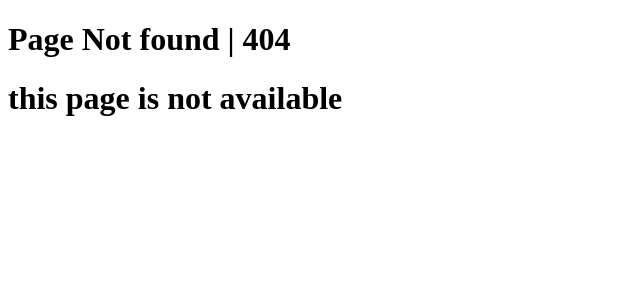
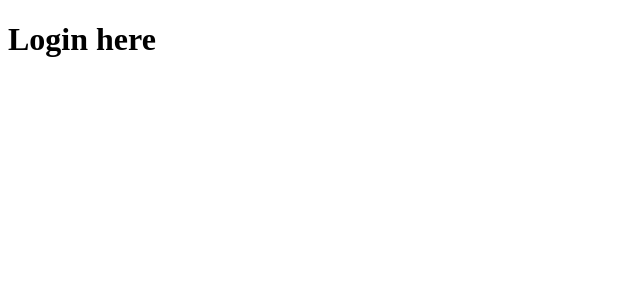
Before and after one commit to Sadikbns/next-js-tutorial, a Next.js app: page /login in a window 1280 px wide. Before the commit this address had no page. Shown: the top 300 px of the page, without its empty margins (0-640 px from the left). Built offline with nearby package versions, Linux system fonts and the light colour scheme.

Commit message:
route groups (puting similar folder inside a single folder (foldername))

```diff
--- /dev/null
+++ b/src/app/(auth)/login/page.js
@@ -0,0 +1,9 @@
+function Login() {
+  return (
+    <div>
+      <h1>Login here</h1>
+    </div>
+  )
+}
+
+export default Login
```
Also changed, not shown: src/app/(auth)/forgot-password/page.js (added, +9 -0 lines), src/app/(auth)/register/page.js (added, +9 -0 lines).
